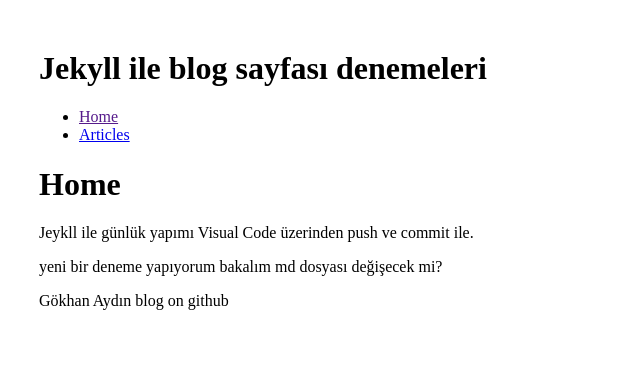
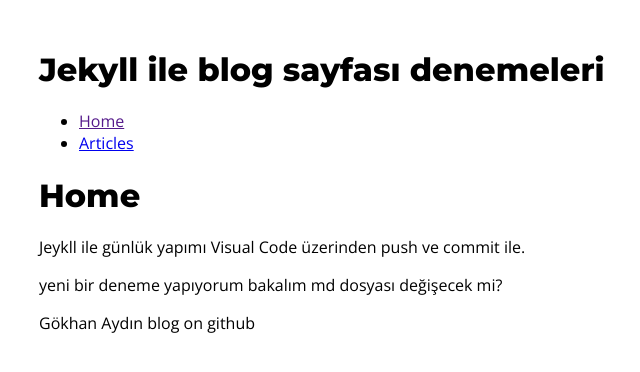
Before and after one commit to soraouji/soraouji.github.io, a Jekyll site: the page built from index.md, in a window 1280 px wide. Shown: the top 372 px of the page, without its empty margins (221-861 px from the left). Built offline with Jekyll 4.4.1, drawn with Linux system fonts in a browser that asks for light colours; our own code applies the rules of GitHub Pages for plain Markdown files.

Commit message:
fontlar eklendi

```diff
--- a/_layouts/default.html
+++ b/_layouts/default.html
@@ -3,10 +3,15 @@
 <head>
     <meta charset="UTF-8">
     <title>gökhan aydın</title>
+    <link href="https://fonts.googleapis.com/css2?family=Montserrat:wght@800&family=Open+Sans&display=swap" rel="stylesheet">
     <style>
         body{
             max-width: 760px;
             margin: 50px auto;
+            font-family: 'Open Sans', sans-serif;
+        }
+        h1{
+            font-family: 'Montserrat', sans-serif;
         }
     </style>
 </head>
```
